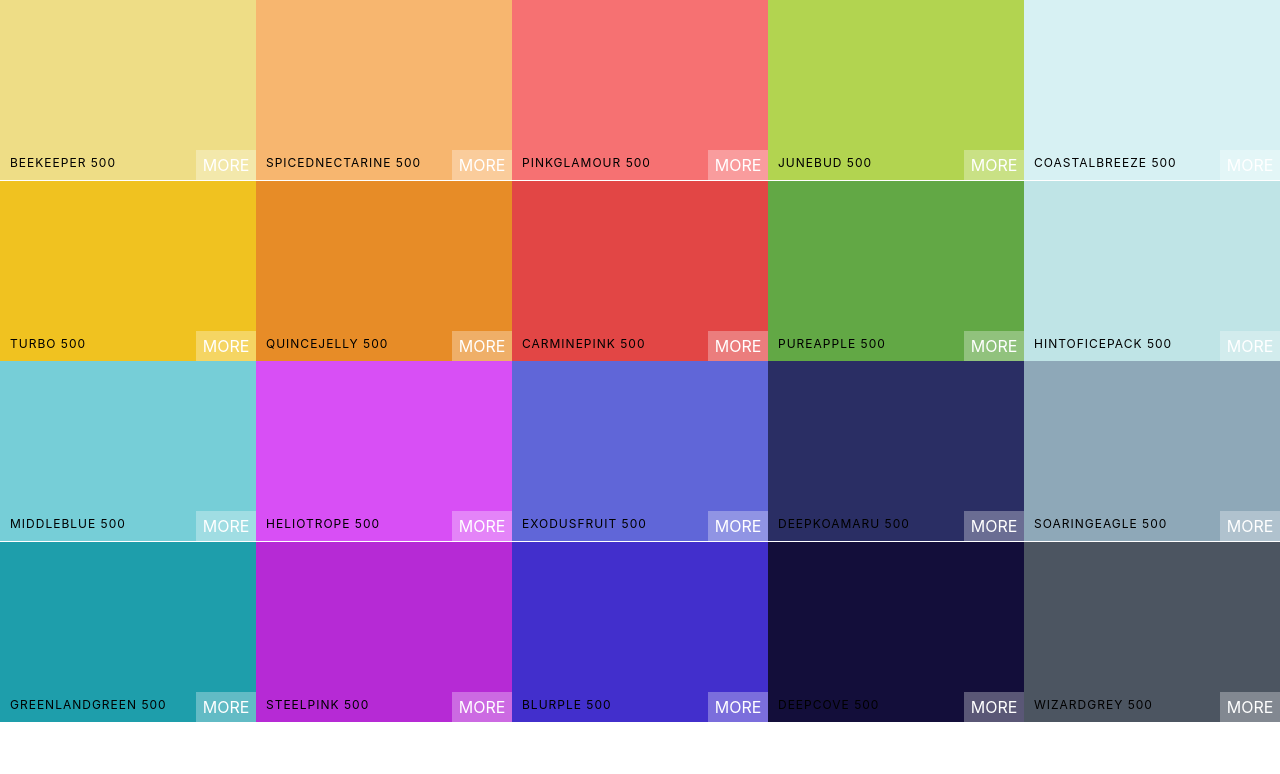
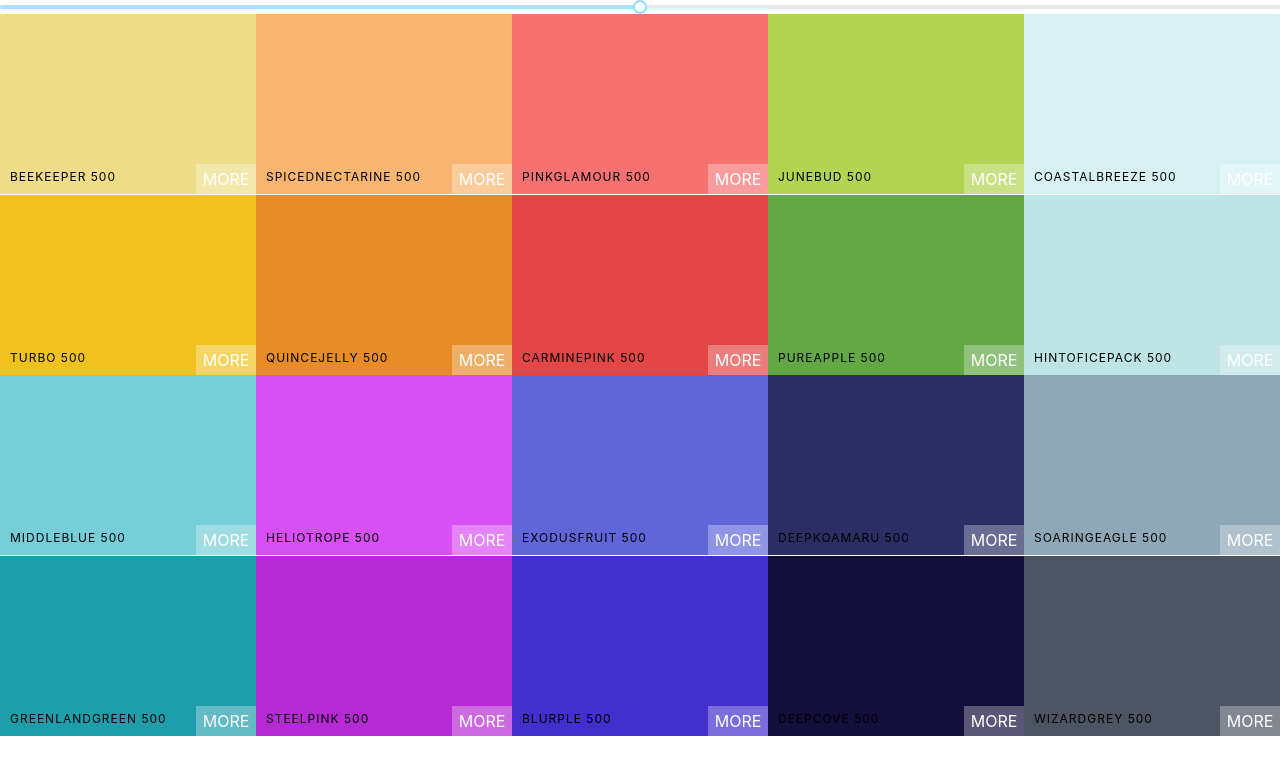
Before and after one commit to praggygruntt/Couleur, a React (Create React App) app: page / in a window 1280 px wide. Shown: the top 774 px of the page. Built offline with nearby package versions, Linux system fonts and the light colour scheme.

Commit message:
Add Unstyled ColorSlider

```diff
--- a/src/Components/Palette.js
+++ b/src/Components/Palette.js
@@ -1,17 +1,36 @@
 import React, {Component} from 'react';
 import ColorBox from './ColorBox';
-
+import Slider from 'rc-slider';
+import 'rc-slider/assets/index.css';
 import '../Styles/Palette.css';
 
 export default class Palette extends Component {
+    constructor(props) {
+        super(props);
+        this.state = {
+            level: 500
+        };
+        this.changeLevel = this.changeLevel.bind(this);
+    }
+    changeLevel(newLevel){
+        this.setState({level: newLevel});
+    }
     render() {
-        // CREATE AND STORE ALL COLORBOXES IN A VARIABLE
-        const colorBoxes = this.props.palette.colors[500].map(color => (
+        const {colors} = this.props.palette;
+        const {level} = this.state;
+        const colorBoxes = colors[level].map(color => (
             <ColorBox background={color.hex} name={color.name} />
         ));
         return (
             <div className="Palette">
                 {/* Navbar goes here */}
+                <Slider
+                    defaultValue={level}
+                    min={100}
+                    max={900}
+                    step={100}
+                    onChange={this.changeLevel}
+                    />
                 <div className="Palette-colors">
                     {colorBoxes}
                 </div>
```
